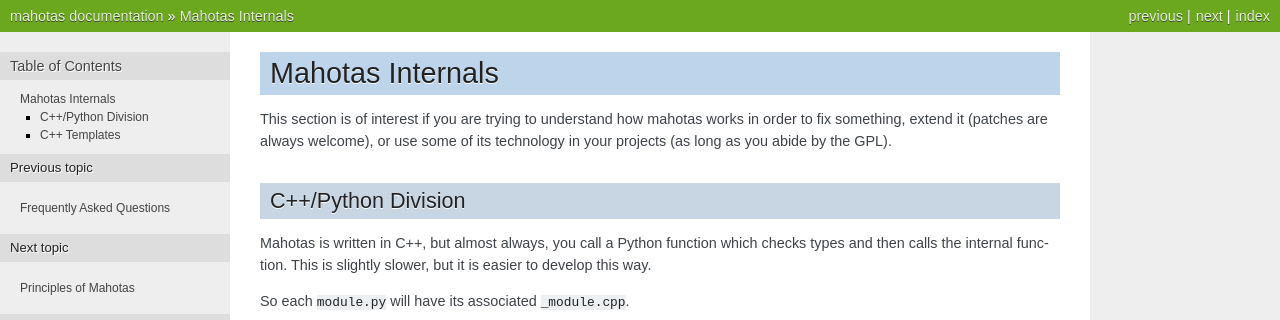
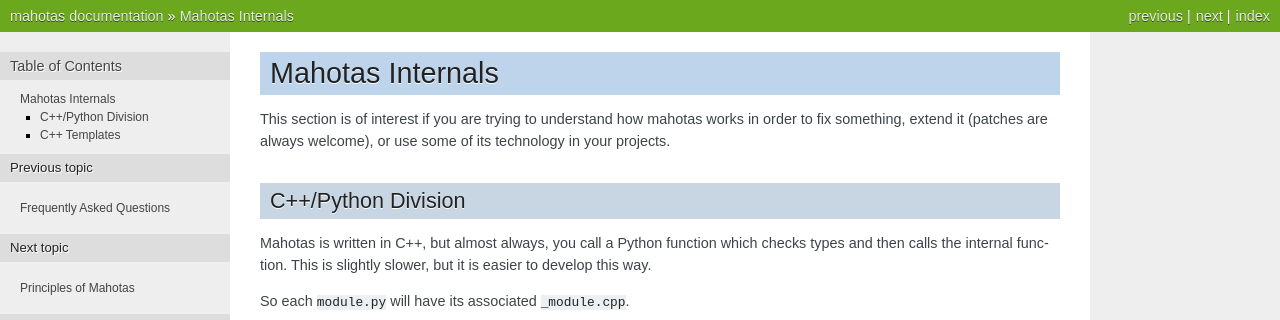
Before and after one commit to luispedro/mahotas, a Sphinx documentation site: the page built from docs/source/internals.rst, in a window 1280 px wide. Shown: the top 320 px of the page. Built offline with Sphinx 7.4.7, drawn with Linux system fonts in a browser that asks for light colours; formulas are drawn with MathJax 3.

Commit message:
DOC Remove erroneous references to GPL

```diff
--- a/docs/source/internals.rst
+++ b/docs/source/internals.rst
@@ -4,7 +4,7 @@
 
 This section is of interest if you are trying to understand how mahotas works
 in order to fix something, extend it (patches are always welcome), or use some
-of its technology in your projects (as long as you abide by the GPL).
+of its technology in your projects.
 
 C++/Python Division
 -------------------
```
Also changed, not shown: 2 other files.
